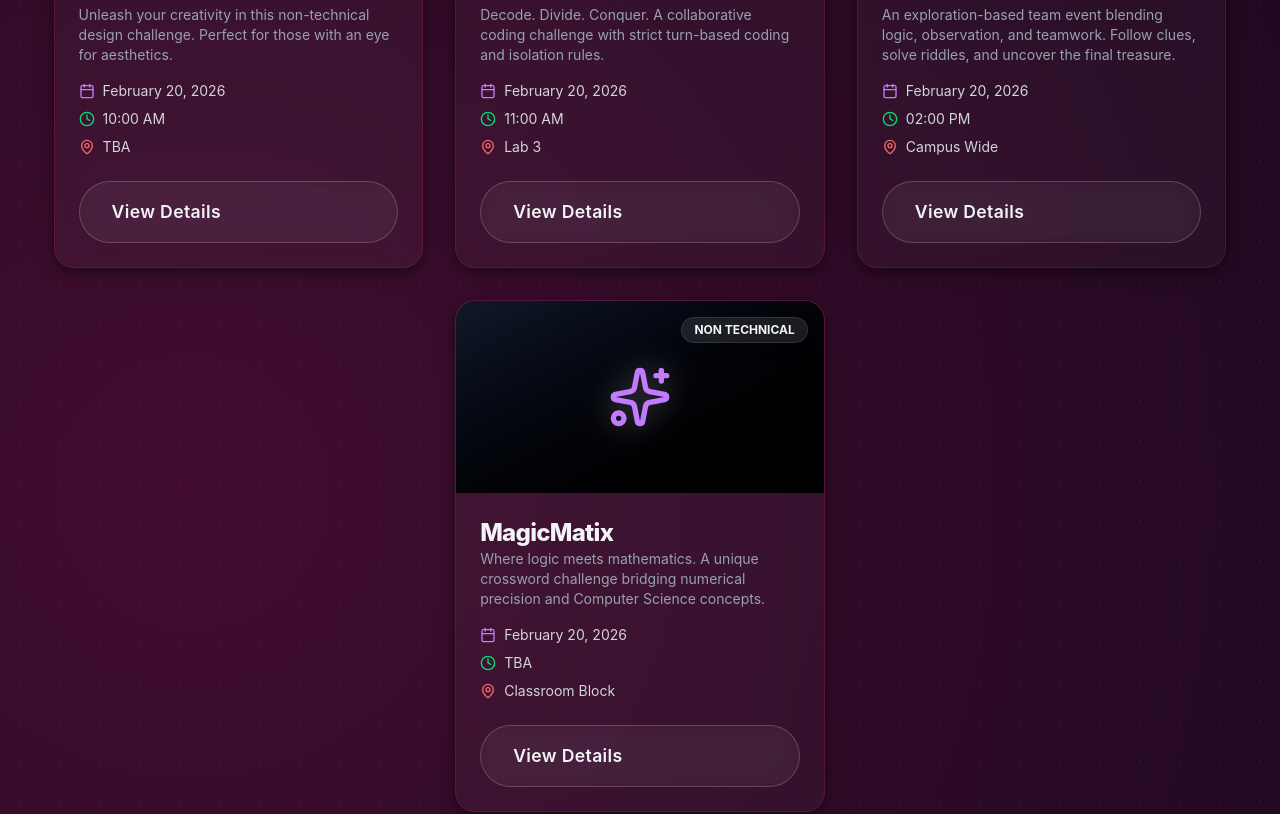
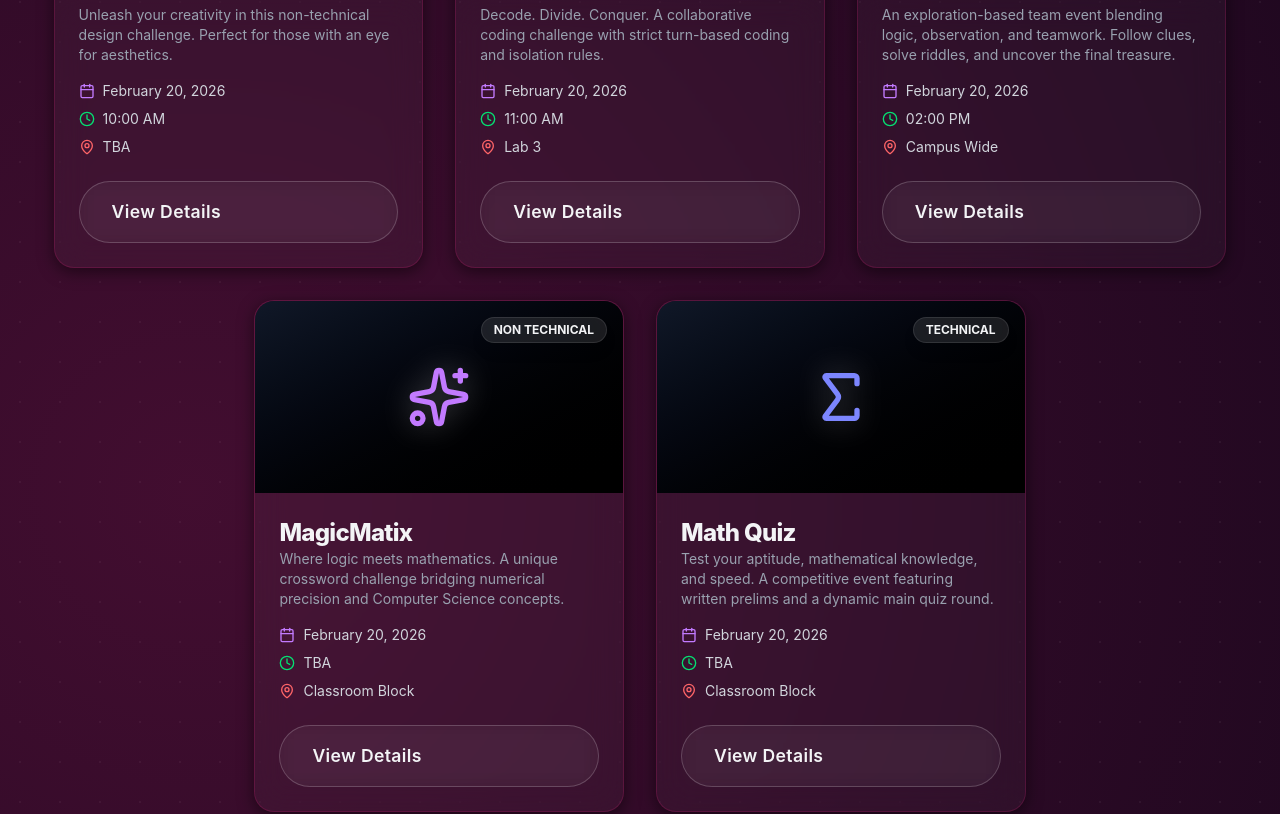
Before and after one commit to lokeshh29/mathrix-website-2026, a React (Vite) app in the folder frontend/: page / in a window 1280 px wide. Shown: the part 3018-3832 px from the top of the page. Built offline with nearby package versions, Linux system fonts and the light colour scheme; no server answers.

Commit message:
feat: update events

```diff
--- a/frontend/src/pages/Events.jsx
+++ b/frontend/src/pages/Events.jsx
@@ -1,6 +1,6 @@
 import React, { useState } from 'react';
 import { motion, AnimatePresence } from 'framer-motion';
-import { Calendar, MapPin, Clock, X, Info, Users, Trophy, FileText, CheckCircle, Terminal, Brain, Database, Palette, Compass, Projector, Sparkles } from 'lucide-react';
+import { Calendar, MapPin, Clock, X, Info, Users, Trophy, FileText, CheckCircle, Terminal, Brain, Database, Palette, Compass, Projector, Sparkles, Sigma } from 'lucide-react';
 
 const Events = () => {
     const [selectedEvent, setSelectedEvent] = useState(null);
@@ -195,6 +195,34 @@ const Events = () => {
             category: 'Non Technical',
             icon: Sparkles,
             color: 'text-purple-400'
+        },
+        {
+            id: 8,
+            title: 'Math Quiz',
+            description: 'Test your aptitude, mathematical knowledge, and speed. A competitive event featuring written prelims and a dynamic main quiz round.',
+            details: {
+                description: 'Math Quiz is a competitive and engaging technical event designed to test participants’ aptitude, mathematical knowledge, speed, and logical reasoning. The event consists of a preliminary written round followed by a main quiz round featuring various quiz formats.',
+                rounds: [
+                    { title: 'Round 1: Prelims (Written Test - 20 mins)', desc: 'Objective type (MCQ) covering Quantitative Aptitude, Core Mathematics, and General Math. Top teams qualify.' },
+                    { title: 'Round 2: Mains (Quiz Round)', desc: 'Various formats: Identify Mathematician, Find the Error in Theorem, Rapid Fire (10 questions in 60s), and Buzzer-based Competitive Exam questions.' }
+                ],
+                rules: [
+                    'Team Size: 3 members per team.',
+                    'Prelims: Written MCQ test.',
+                    'Mains: Includes visual rounds, rapid fire, and buzzer rounds.',
+                    'Malpractice leads to disqualification.'
+                ],
+                teamSize: '3 Members per Team',
+                judging: 'Accuracy, Speed, Logical Reasoning, Teamwork, Time Management.',
+                prize: '1st, 2nd, 3rd Prizes.',
+                coordinator: 'Safrin S (8667004235)'
+            },
+            date: 'February 20, 2026',
+            time: 'TBA',
+            location: 'Classroom Block',
+            category: 'Technical',
+            icon: Sigma,
+            color: 'text-indigo-400'
         }
     ];
 
--- a/frontend/src/pages/Home.jsx
+++ b/frontend/src/pages/Home.jsx
@@ -1,6 +1,6 @@
 import React from 'react';
 import { motion } from 'framer-motion';
-import { ArrowRight, Calendar, Users, Zap, Award, MapPin, Clock, Terminal, Brain, Database, Palette, Compass, Projector, Sparkles } from 'lucide-react';
+import { ArrowRight, Calendar, Users, Zap, Award, MapPin, Clock, Terminal, Brain, Database, Palette, Compass, Projector, Sparkles, Sigma } from 'lucide-react';
 import { Link } from 'react-router-dom';
 import CountdownTimer from '../components/CountdownTimer';
 
@@ -258,6 +258,17 @@ const Home = () => {
                             category: 'Non Technical',
                             icon: Sparkles,
                             color: 'text-purple-400'
+                        },
+                        {
+                            id: 8,
+                            title: 'Math Quiz',
+                            description: 'Test your aptitude, mathematical knowledge, and speed. A competitive event featuring written prelims and a dynamic main quiz round.',
+                            date: 'February 20, 2026',
+                            time: 'TBA',
+                            location: 'Classroom Block',
+                            category: 'Technical',
+                            icon: Sigma,
+                            color: 'text-indigo-400'
                         }
                     ].map((event, index) => (
                         <motion.div
```
